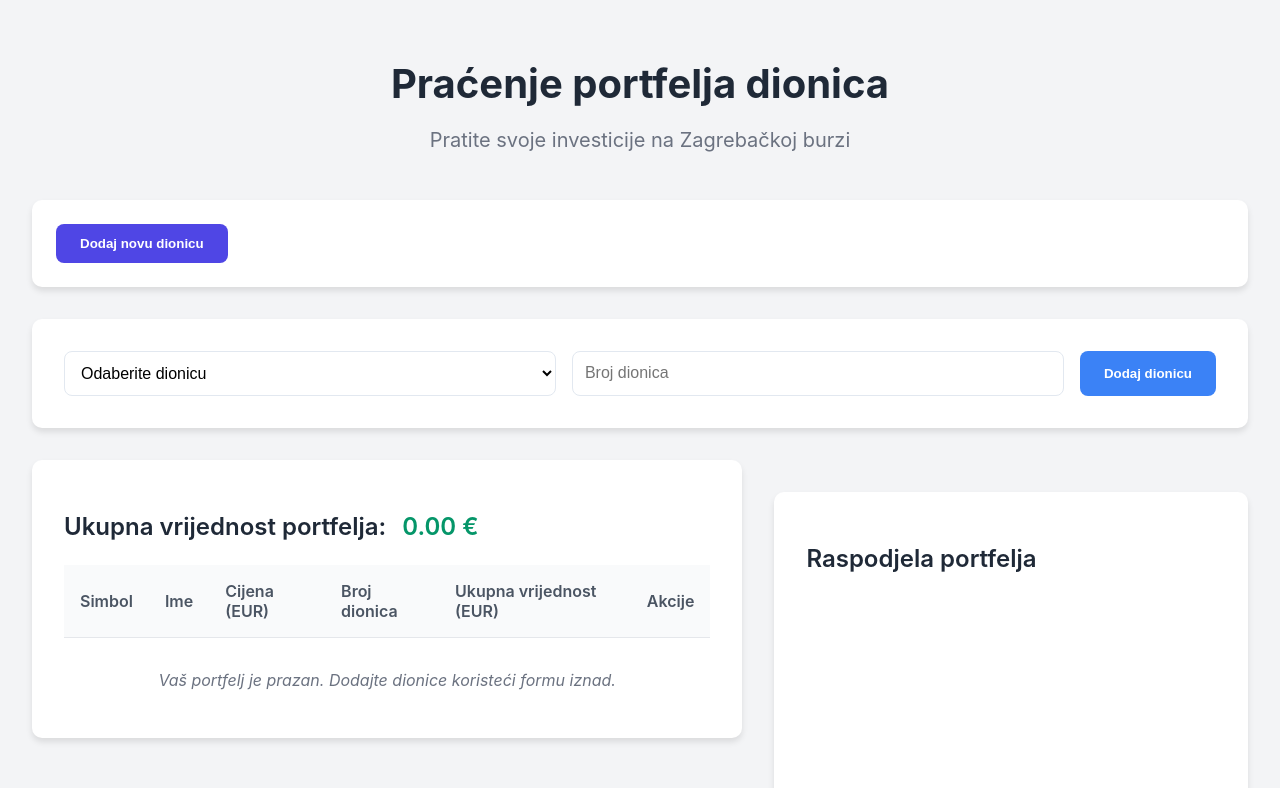
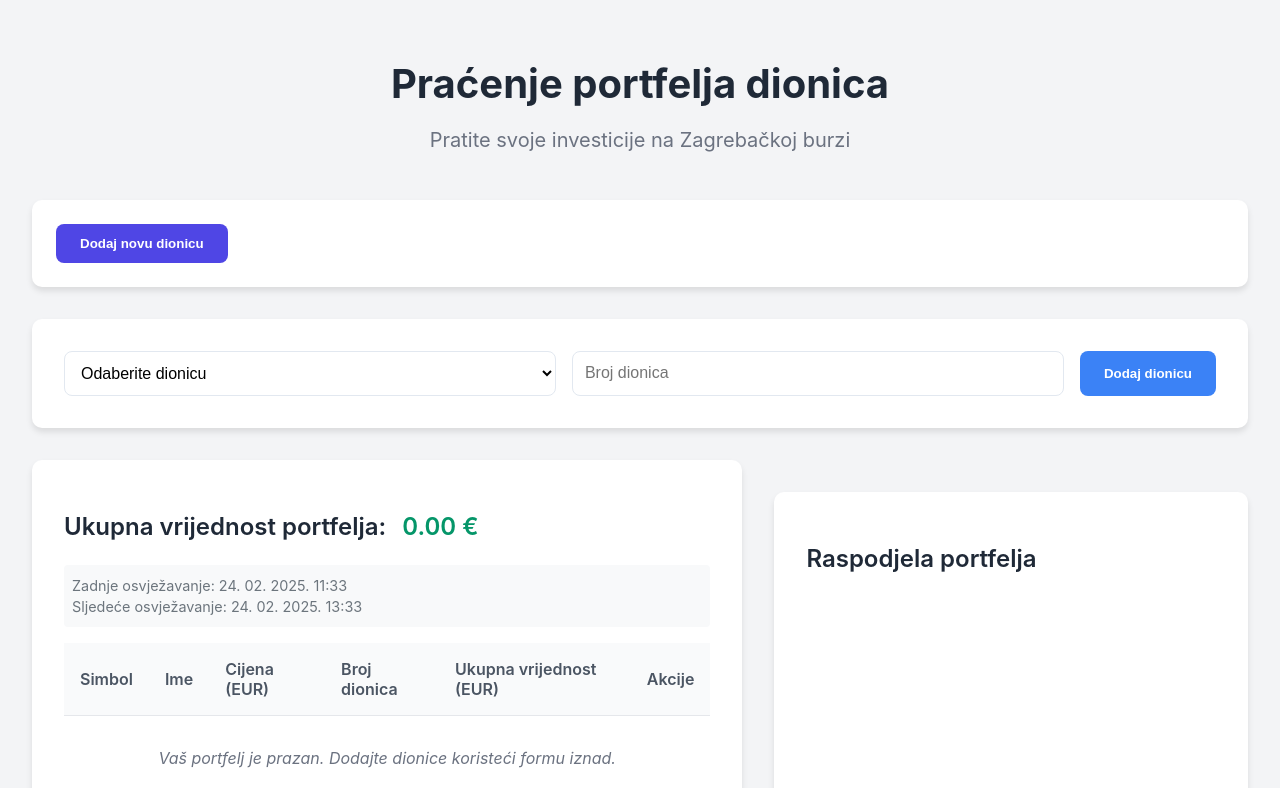
Before and after one commit to Ja1Denis/PortfolioTracker, a React (Create React App) app: page / in a window 1280 px wide. Shown: the top 788 px of the page. Built offline with nearby package versions, Linux system fonts and the light colour scheme.

Commit message:
feat: Implementacija prikaza vremena osvježavanja i promjena intervala na 2 sata
- Promijenjen interval osvježavanja s 5 minuta na 2 sata
- Dodan prikaz vremena zadnjeg i sljedećeg osvježavanja
- Implementirano postavljanje vremena neovisno o stanju portfelja

```diff
--- a/src/App.js
+++ b/src/App.js
@@ -18,6 +18,8 @@ const App = () => {
     "PODR": "PODRAVKA d.d.",
     "RIVP": "Valamar Riviera d.d.",
   });
+  const [lastUpdate, setLastUpdate] = useState(null);
+  const [nextUpdate, setNextUpdate] = useState(null);
 
   // Backup mock cijene za slučaj da API ne radi
   const mockPrices = {
@@ -29,13 +31,18 @@ const App = () => {
     "RIVP": 485.00
   };
 
-  // Automatsko osvježavanje cijena svakih 5 minuta
+  // Automatsko osvježavanje cijena svakih 2 sata
   useEffect(() => {
     let isMounted = true;
 
     const updatePrices = async () => {
+      if (isMounted) {
+        setIsLoading(true);
+        setLastUpdate(new Date());
+        setNextUpdate(new Date(Date.now() + 7200000));
+      }
+
       if (portfolio.length > 0) {
-        if (isMounted) setIsLoading(true);
         try {
           const updatedPortfolio = await Promise.all(
             portfolio.map(async (stock) => {
@@ -54,17 +61,17 @@ const App = () => {
           }
         } catch (error) {
           console.error('Greška pri ažuriranju cijena:', error);
-        } finally {
-          if (isMounted) setIsLoading(false);
         }
       }
+
+      if (isMounted) setIsLoading(false);
     };
 
     // Prvo ažuriranje
     updatePrices();
 
     // Postavljanje intervala za ažuriranje
-    const interval = setInterval(updatePrices, 300000); // 5 minuta
+    const interval = setInterval(updatePrices, 7200000); // 2 sata
 
     // Čišćenje
     return () => {
@@ -166,6 +173,8 @@ const App = () => {
             totalValue={totalValue}
             onRemoveStock={removeStockFromPortfolio}
             isLoading={isLoading}
+            lastUpdate={lastUpdate}
+            nextUpdate={nextUpdate}
           />
         </div>
         <div className={styles.chartSection}>
--- a/src/components/PortfolioSummary.js
+++ b/src/components/PortfolioSummary.js
@@ -1,7 +1,18 @@
 import React from 'react';
 import styles from './PortfolioSummary.module.css';
 
-const PortfolioSummary = ({ portfolio, totalValue, onRemoveStock, isLoading }) => {
+const PortfolioSummary = ({ portfolio, totalValue, onRemoveStock, isLoading, lastUpdate, nextUpdate }) => {
+  const formatDateTime = (date) => {
+    if (!date) return 'N/A';
+    return new Intl.DateTimeFormat('hr-HR', {
+      day: '2-digit',
+      month: '2-digit',
+      year: 'numeric',
+      hour: '2-digit',
+      minute: '2-digit',
+    }).format(date);
+  };
+
   return (
     <div className={styles.container}>
       <h2 className={styles.title}>
@@ -10,6 +21,10 @@ const PortfolioSummary = ({ portfolio, totalValue, onRemoveStock, isLoading }) =
         </span>
         {isLoading && <span className={styles.loadingIndicator}>Osvježavanje...</span>}
       </h2>
+      <div className={styles.updateInfo}>
+        <p>Zadnje osvježavanje: {formatDateTime(lastUpdate)}</p>
+        <p>Sljedeće osvježavanje: {formatDateTime(nextUpdate)}</p>
+      </div>
       <table className={styles.table}>
         <thead>
           <tr>
--- a/src/components/PortfolioSummary.module.css
+++ b/src/components/PortfolioSummary.module.css
@@ -85,6 +85,19 @@
   animation: pulse 2s cubic-bezier(0.4, 0, 0.6, 1) infinite;
 }
 
+.updateInfo {
+  margin: 1rem 0;
+  padding: 0.5rem;
+  background-color: #f8f9fa;
+  border-radius: 4px;
+  font-size: 0.9rem;
+  color: #6c757d;
+}
+
+.updateInfo p {
+  margin: 0.25rem 0;
+}
+
 @keyframes pulse {
   0%, 100% {
     opacity: 1;
```
